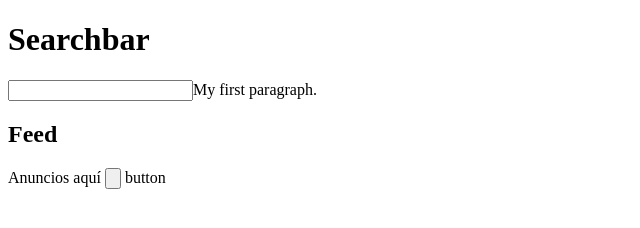
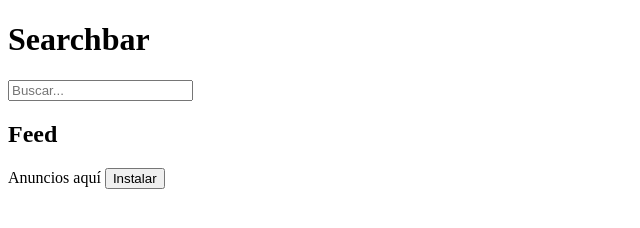
Before and after one commit to kishtarn555/AltNav, a plain HTML site: page index.html in a window 1280 px wide. Shown: the whole page, without its empty margins (0-640 px from the left). Drawn offline with Linux system fonts and the light colour scheme.

Commit message:
Update index.html

```diff
--- a/index.html
+++ b/index.html
@@ -9,10 +9,10 @@
 <body>
 
 <h1>Searchbar</h1>
-<input type="text">My first paragraph.</input>
+<input type="text" placeholder="Buscar..."></input>
 
 <h2> Feed </h2>
 Anuncios aquí
-  <input id="btnInstall" type="button"> button</input>
+  <input id="btnInstall" type="button" value="Instalar"> </input>
 </body>
 </html>
```
